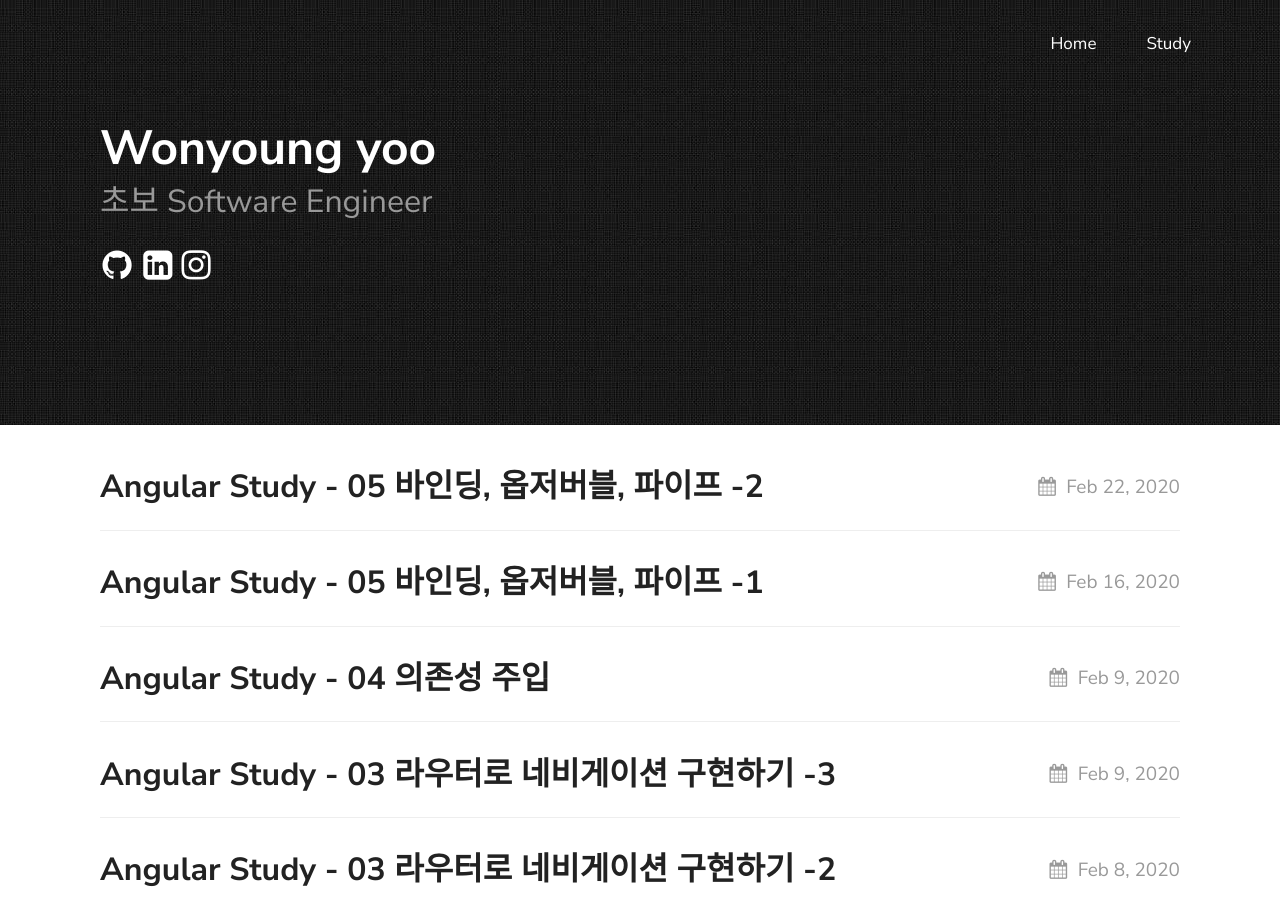
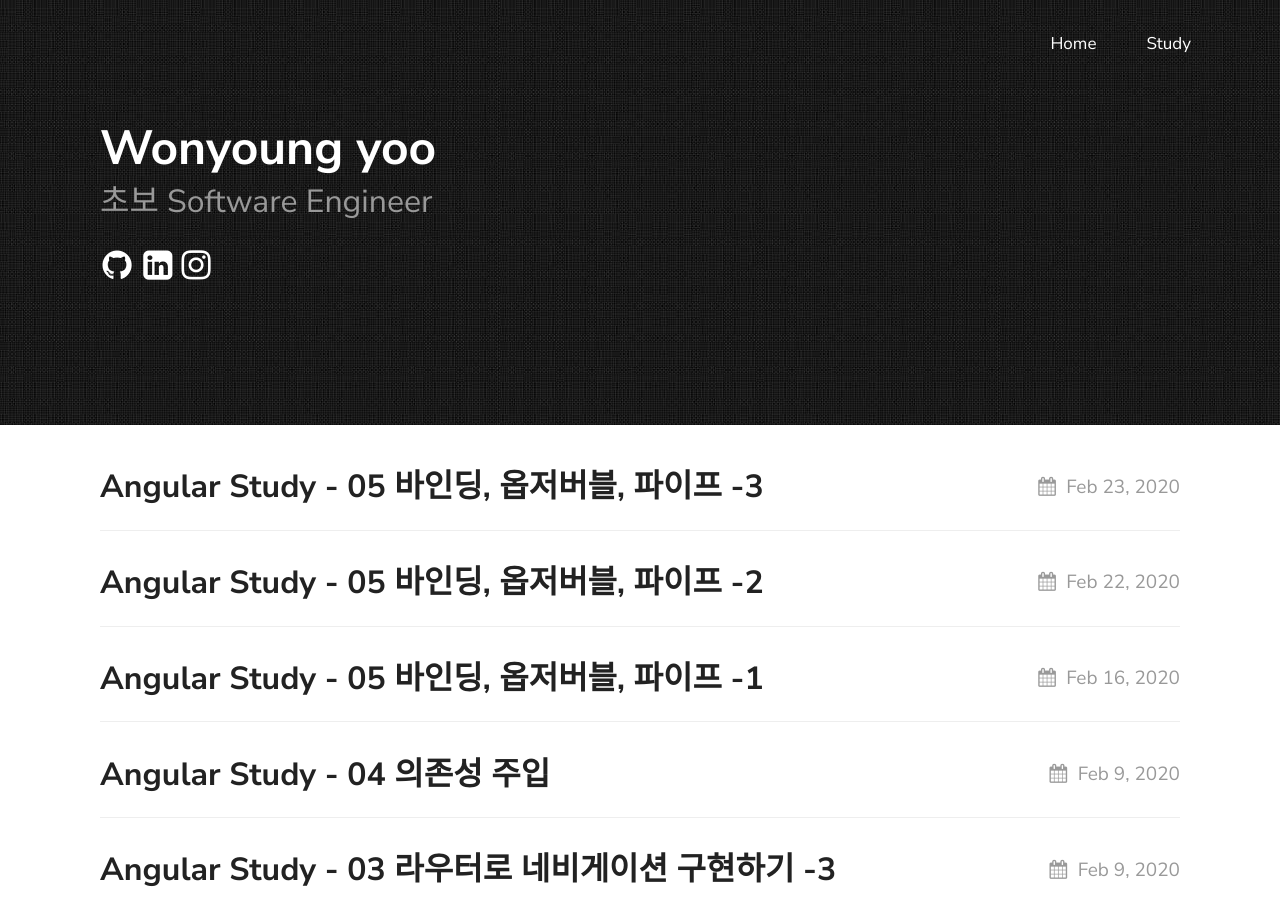
Before and after one commit to yoowonyoung/yoowonyoung.github.io, a Jekyll site: the page built from index.md, in a window 1280 px wide and 900 px high. Built offline with Jekyll 4.4.1, drawn with Linux system fonts in a browser that asks for light colours; some of the changed lines change nothing that is shown.

Commit message:
angular 10

````diff
--- a/_posts/2020-02-01-Angular & TypeScript.md
+++ b/_posts/2020-02-01-Angular & TypeScript.md
@@ -19,6 +19,7 @@ permalink: '/AngularAndTypeScript'
 - [4장 의존성 주입](https://yoowonyoung.github.io/posts/Angular-07/)
 - [5장 바인딩, 옵저버블, 파이프 1번째](https://yoowonyoung.github.io/posts/Angular-08/)
 - [5장 바인딩, 옵저버블, 파이프 2번째](https://yoowonyoung.github.io/posts/Angular-09/)
+- [5장 바인딩, 옵저버블, 파이프 3번째](https://yoowonyoung.github.io/posts/Angular-10/)
 
 # TypeScript Posts
 
--- /dev/null
+++ b/_posts/2020-02-23-Angular-10.md
@@ -0,0 +1,115 @@
+---
+layout: post
+title: "Angular Study - 05 바인딩, 옵저버블, 파이프 -3"
+description: 5장 바인딩, 옵저버블, 파이프 3번째
+date: 2020-02-23 17:29:00 +09:00
+categories: Angular Study
+---
+
+
+
+
+# 바인딩, 옵저버블, 파이프
+
+## 파이프
+
+- 파이프는 어떤 값의 형태를 바꿀 때 사용하는 템플릿 엘리먼트이며 `|` 기호를 사용하며, 파이프 기호 뒤에 원하는 형식의 파이프 이름을 명시하면 된다
+
+```javascript
+template : `<p> Your Birthday is {{ birthday | date }} </p>`
+```
+
+- Angular 에서는 다양한 파이프를 제공 하는데, 파이프는 각각 DatePipe와 같이 클래스로 구현 되어 있다
+- 템플릿 에서는 파이프의 이름을 지정하는 것만으로도 파이프를 쉽게 적용 할 수 있으며, 다음과 같은 파이프들이 자주 사용된다
+	* UpperCasePipe : 문자열을 모두 대문자로 변환, 템플릿에 `| uppercase` 로 사용
+	* DatePipe : 날짜를 여러가지 형식으로 표현 할 수 있으며, `| date` 로 사용
+	* CurrencyPipe : 숫자를 원하는 형식의 화폐 단위로 변환하며, `| currency` 로 사용
+	* JsonPipe : 문자열을 JSON 형식으로 변환하며, `| json` 으로 사용
+	* AsyncPipe : 옵저버블 스트림을 엘리먼트로 풀어서 표시하며, `| async` 로 사용
+- upperCase와 같이 인자가 필요 없는 파이프도 있지만, `date : 'medium'` 과 같이 인자 가 필요한 파이프도 있다
+- 파이프는 원하는 만큼 체이닝 해서 사용 할 수도 있다
+
+```javascript
+	template :
+	`<p>
+		Your Birthday is {{ birthday | date : 'medium' | uppercase }}
+	</p>`
+```
+
+### 커스텀 파이프
+- Angular 에서 제공하는 파이프 이외에도, 원하는 동작을 하는 커스텀 파이프를 직접 만들 수 있다
+- 클래스에 `@Pipe` 어노테이션을 추가하고 PipeTransform 인터페이스를 사용해서 클래스를 작성하면 되는데, PipeTransform 인터페이스는 다음과 같다
+
+```javascript
+export interface PipeTransform {
+	transform(value : any, ... args : any[]) : any;
+}
+```
+
+- 커스텀 파이프를 구현 하려면 위와 같은 형태로 transform() 함수를 작성해야 한다
+- 이 인터페이스에서 transform() 함수의 첫번째 인자는 변환될 대상이 되는 값이며, 사용하는 로직에 따라 인자를 더 받아서 사용 할 수도 있다
+- 템플릿에서 사용하는 파이프의 이름은 `@Pipe` 어노테이션에 정의하며, 파이프를 사용하는 컴포넌트나 상위 모듈에서 이 파이프를 선언해야 사용 할 수 있다
+
+```javascript
+import { Pipe, PipeTransform } from '@angular/core';
+
+@Pipe({ name : 'temperature' }) // 파이프의 이름을 temperature로 지정. 컴포넌트 템플릿 에서는 이 이름으로 커스텀 파이프를 사용
+export class TemperaturePipe implements PipeTransform {
+	transform (value : any, fromTo : string) : any { //커스텀 파이프는 PipeTransform인터페이스로 구현하기 때문에, 반드시 transform을 구현해야 한다
+		if (!fromTo) { // 이 파이프를 사용할때 지정된 형식이 아니면 에러를 리턴 해주도록 하였다
+			throw 'Temperature pipe requires parameter FtoC or CtoF';
+		}
+
+		return (fromTo === 'FtoC') ?
+			(value - 32) * 5.0 / 9.0 :  // F to C
+			value * 9.0 / 5.0 + 32;  // C to F
+	}
+}
+```
+
+```javascript
+import { platformBrowserDynamic } from '@angular/platform-browser-dynamic';
+import { NgModule, Component } from '@angular/core';
+import { BrowserModule } from '@angular/platform-browser';
+import { FormsModule } from '@angular/forms';
+import { TemperaturePipe } from './temperature.pipe'; //temperature 파이프 import
+
+@Component({
+	selector : 'app',
+	template : `
+		<input type='text' value="0" placeholder="Enter temperature" [(ngModel)]="temp">
+		<button (click)="toggleFormat()">Toggle Format</button>
+		<br>In {{ targetFormat }} this temperature is {{ temp | temperature : format | number:'1.1-2' }}  //temperature 파이프에 number 파이프를 체이닝 해서, 정수 한자리를 반드시 표현하고, 소숫점 자리를 최대 2개까지 지정 한것
+	`
+})
+class AppComponent {
+	temp : number = 0;
+	toCelsius : boolean = false;
+	targetFormat : string = 'Fahrenheit';
+	format : string = 'CtoF';  //최초 설정값은 CtoF이며 temperature 파이프에 인자로 전달
+
+	toggleFormat () { //사용자가 토글 버튼을 클릭하면 섭씨와 화시 변환 하던것을 반대로 변환
+		this.toCelsius = !this.toCelsius;
+		this.format = this.toCelsius ? 'FtoC' : 'CtoF';
+		this.targetFormat = this.toCelsius ? 'Celsius' : 'Fahrenheit';
+	}
+}
+
+@NgModule({
+	imports : [BrowserModule, FormsModule], //NgModule을 사용하기 위해 FormsModule을 로드
+	declarations : [AppComponent, TemperaturePipe], //커스텀 파이프를 모듈 선언에 추가
+	bootstrap : [AppComponent]
+})
+class AppModule {}
+
+platformBrowserDynamic().bootstrapModule(AppModule);
+```
+
+## 정리
+- 컴포넌트 템플릿에 컴포넌트 클래스 코드를 바인딩 하면, Angular는 바인딩된 객체의 변화를 감지해서 화면을 갱신
+- 옵저버블 스트림은 반응형 프로그래밍 패턴에사 사용하는 기본 개념으로, JavaScript의 대표적인 라이브로리는 RxJS가 있는데 이는 Angular프레임워크 내부에 일부 통합 되어 있다
+- 컴포넌트의 프로퍼티를 바인딩 하면 프로퍼티 값이 DOM 객체를 거쳐 화면에 표시 된다
+- 이벤트를 바인딩 하면 화면에서 발생한 이벤트가 컴포넌트로 전달 된다
+- 양방향 바인딩은 `[()]` 표기법이나 NgModel 디렉티브를 사용 한다
+- NgIf와 같은 HTML 조작 디렉티브를 사용하면 브라우저 DOM트리에 노드를 추가 하거나 제거 할 수 있다
+- 옵저버블 데이터 스트림을 사용하면 비동기 프로그래밍을 간단하게 구현 할 수 있으며, 스트림은 원하는 시점에 구독하거나 해지 할 수 있고, 데이터를 요청하기 위해 서버로 보낸 요청을 취소 할 수도 있다
````
